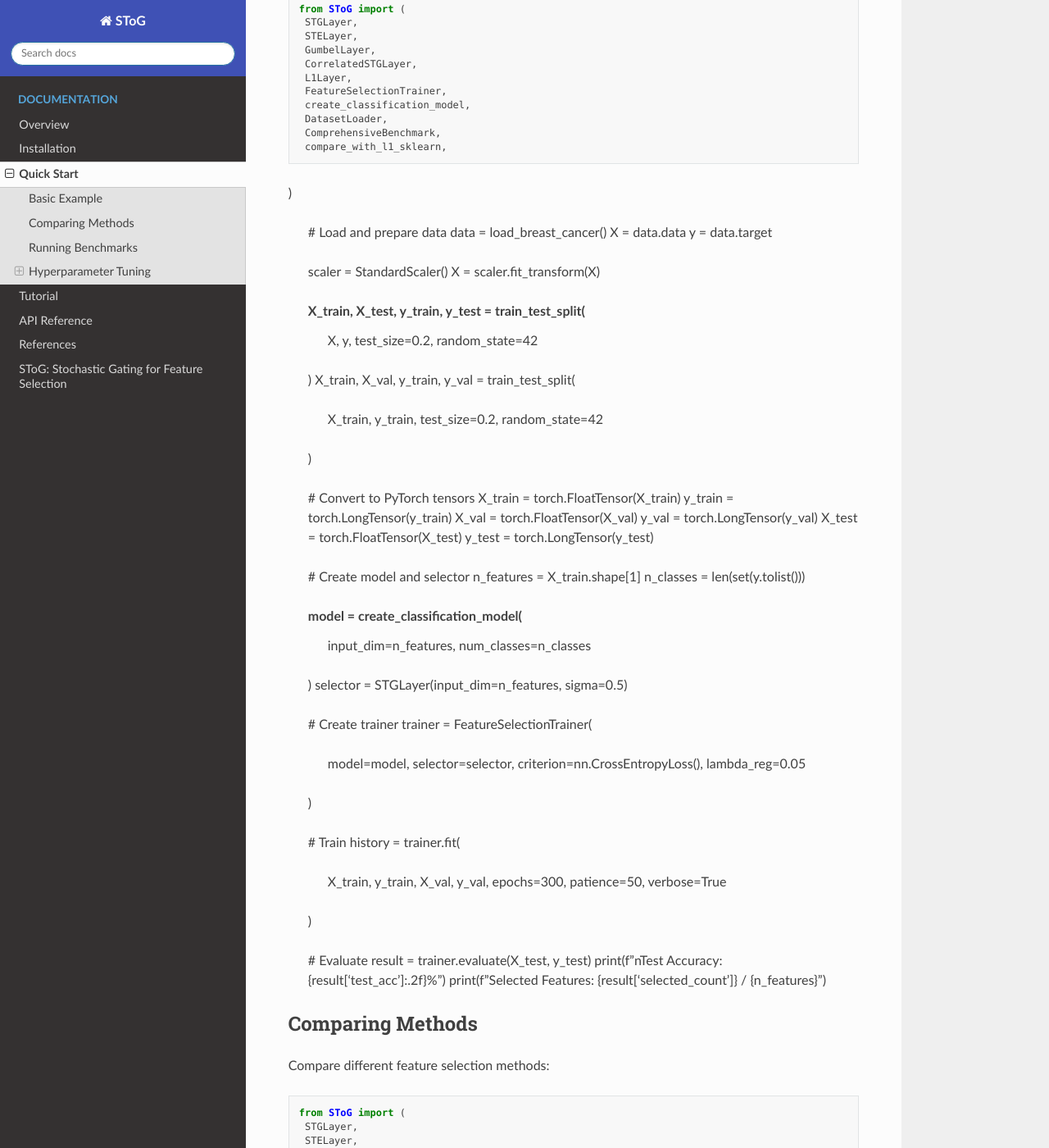
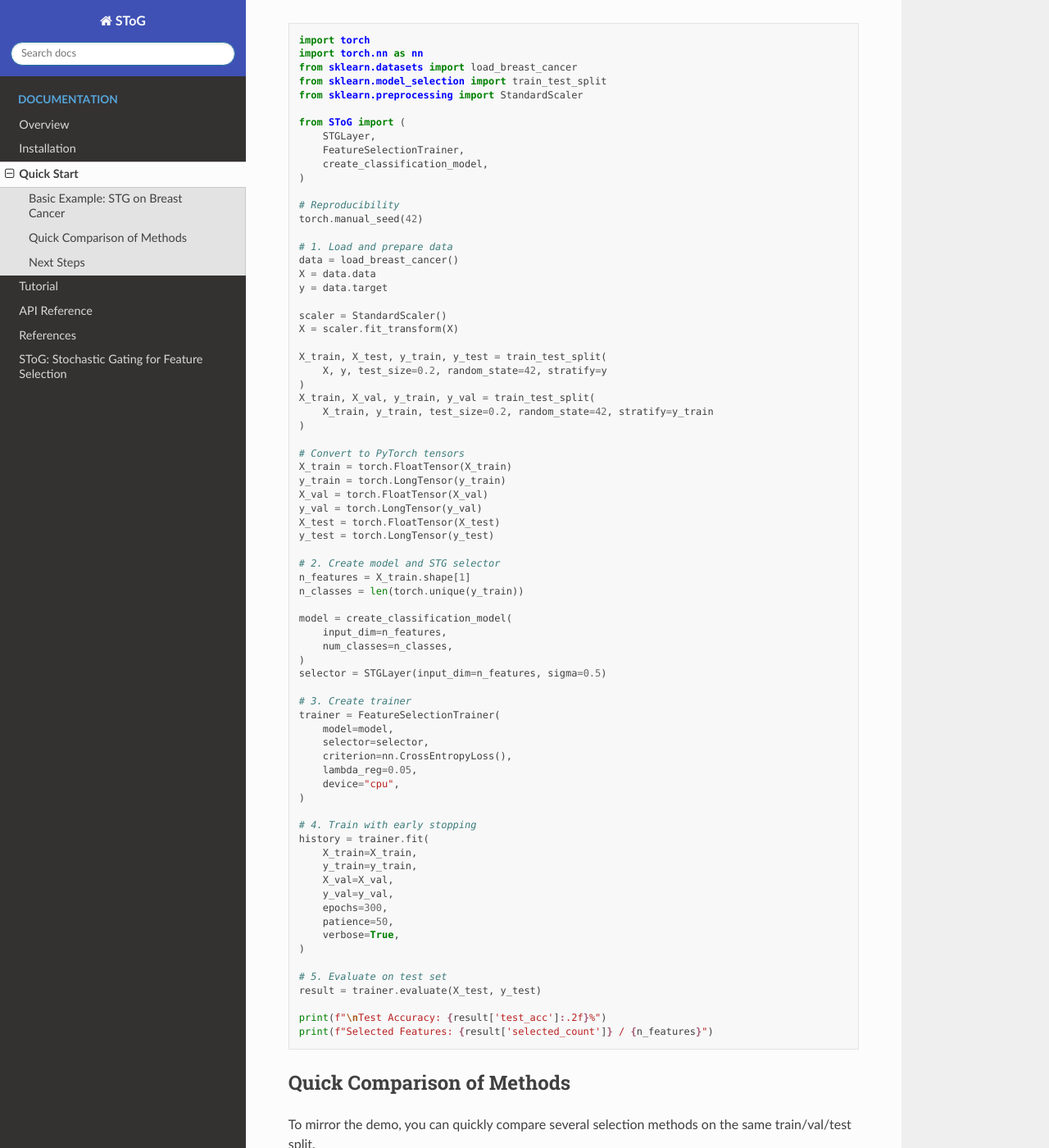
Before and after one commit to intsystems/SToG, a Sphinx documentation site: the page built from doc/source/quick_start.rst, in a window 1280 px wide and 1400 px high, scrolled down 375 px. Shown: the whole window at 82% size. Built offline with Sphinx 7.4.7 and the Read the Docs theme 3.1.0, drawn with Linux system fonts in a browser that asks for light colours; some of the changed text lies outside the part shown.

Commit message:
fix quick start

```diff
--- a/doc/source/quick_start.rst
+++ b/doc/source/quick_start.rst
@@ -2,10 +2,18 @@
 Quick Start
 ===========
 
-Basic Example
-=============
+This section shows a minimal end‑to‑end example using SToG after installing
+the package from PyPI:
 
-Here's a minimal example to get started with SToG:
+.. code-block:: bash
+
+   pip install stog
+
+Basic Example: STG on Breast Cancer
+===================================
+
+The example below reproduces the main steps from the demo notebook in a
+compact form.
 
 .. code-block:: python
 
@@ -16,19 +24,15 @@ Here's a minimal example to get started with SToG:
    from sklearn.preprocessing import StandardScaler
 
    from SToG import (
-    STGLayer,
-    STELayer,
-    GumbelLayer,
-    CorrelatedSTGLayer,
-    L1Layer,
-    FeatureSelectionTrainer,
-    create_classification_model,
-    DatasetLoader,
-    ComprehensiveBenchmark,
-    compare_with_l1_sklearn,
-)
+       STGLayer,
+       FeatureSelectionTrainer,
+       create_classification_model,
+   )
 
-   # Load and prepare data
+   # Reproducibility
+   torch.manual_seed(42)
+
+   # 1. Load and prepare data
    data = load_breast_cancer()
    X = data.data
    y = data.target
@@ -37,10 +41,10 @@ Here's a minimal example to get started with SToG:
    X = scaler.fit_transform(X)
 
    X_train, X_test, y_train, y_test = train_test_split(
-       X, y, test_size=0.2, random_state=42
+       X, y, test_size=0.2, random_state=42, stratify=y
    )
    X_train, X_val, y_train, y_val = train_test_split(
-       X_train, y_train, test_size=0.2, random_state=42
+       X_train, y_train, test_size=0.2, random_state=42, stratify=y_train
    )
 
    # Convert to PyTorch tensors
@@ -51,156 +55,108 @@ Here's a minimal example to get started with SToG:
    X_test = torch.FloatTensor(X_test)
    y_test = torch.LongTensor(y_test)
 
-   # Create model and selector
+   # 2. Create model and STG selector
    n_features = X_train.shape[1]
-   n_classes = len(set(y.tolist()))
+   n_classes = len(torch.unique(y_train))
 
    model = create_classification_model(
        input_dim=n_features,
-       num_classes=n_classes
+       num_classes=n_classes,
    )
    selector = STGLayer(input_dim=n_features, sigma=0.5)
 
-   # Create trainer
+   # 3. Create trainer
    trainer = FeatureSelectionTrainer(
        model=model,
        selector=selector,
        criterion=nn.CrossEntropyLoss(),
-       lambda_reg=0.05
+       lambda_reg=0.05,
+       device="cpu",
    )
 
-   # Train
+   # 4. Train with early stopping
    history = trainer.fit(
-       X_train, y_train,
-       X_val, y_val,
+       X_train=X_train,
+       y_train=y_train,
+       X_val=X_val,
+       y_val=y_val,
        epochs=300,
        patience=50,
-       verbose=True
+       verbose=True,
    )
 
-   # Evaluate
+   # 5. Evaluate on test set
    result = trainer.evaluate(X_test, y_test)
+
    print(f"\nTest Accuracy: {result['test_acc']:.2f}%")
    print(f"Selected Features: {result['selected_count']} / {n_features}")
 
-Comparing Methods
-=================
+Quick Comparison of Methods
+===========================
 
-Compare different feature selection methods:
+To mirror the demo, you can quickly compare several selection methods
+on the same train/val/test split.
 
 .. code-block:: python
 
    from SToG import (
-    STGLayer,
-    STELayer,
-    GumbelLayer,
-    CorrelatedSTGLayer,
-    L1Layer
-)
-
+       STGLayer,
+       STELayer,
+       GumbelLayer,
+       CorrelatedSTGLayer,
+       L1Layer,
+       FeatureSelectionTrainer,
+       create_classification_model,
+   )
 
    methods = {
-       'STG': STGLayer(input_dim=n_features, sigma=0.5),
-       'STE': STELayer(input_dim=n_features),
-       'Gumbel': GumbelLayer(input_dim=n_features, temperature=1.0),
-       'CorrelatedSTG': CorrelatedSTGLayer(input_dim=n_features, sigma=0.5),
-       'L1': L1Layer(input_dim=n_features),
+       "STG": STGLayer(input_dim=n_features, sigma=0.5),
+       "STE": STELayer(input_dim=n_features),
+       "Gumbel": GumbelLayer(input_dim=n_features, temperature=1.0),
+       "CorrelatedSTG": CorrelatedSTGLayer(input_dim=n_features, sigma=0.5),
+       "L1": L1Layer(input_dim=n_features),
    }
 
    results = {}
+
    for name, selector in methods.items():
-       # Create fresh model for fair comparison
+       # fresh model for each method
        model = create_classification_model(
            input_dim=n_features,
-           num_classes=n_classes
+           num_classes=n_classes,
        )
 
        trainer = FeatureSelectionTrainer(
            model=model,
            selector=selector,
            criterion=nn.CrossEntropyLoss(),
-           lambda_reg=0.05
+           lambda_reg=0.05,
+           device="cpu",
        )
 
-       trainer.fit(X_train, y_train, X_val, y_val, epochs=300, verbose=False)
+       trainer.fit(
+           X_train=X_train,
+           y_train=y_train,
+           X_val=X_val,
+           y_val=y_val,
+           epochs=300,
+           patience=50,
+           verbose=False,
+       )
        results[name] = trainer.evaluate(X_test, y_test)
 
-   # Display results
    print(f"\n{'Method':<20} {'Accuracy':<12} {'Selected':<12}")
-   print('-' * 44)
-   for name, result in results.items():
-       print(f"{name:<20} {result['test_acc']:>10.2f}% {result['selected_count']:>10} / {n_features}")
+   print("-" * 44)
+   for name, res in results.items():
+       print(
+           f"{name:<20} {res['test_acc']:>10.2f}% "
+           f"{res['selected_count']:>10} / {n_features}"
+       )
 
-Running Benchmarks
-==================
+Next Steps
+==========
 
-Run comprehensive benchmarks on multiple datasets:
+For more advanced usage mirroring the full demo notebook, see:
 
-.. code-block:: python
-
-   from SToG import ComprehensiveBenchmark, DatasetLoader
-
-   # Initialize benchmark
-   benchmark = ComprehensiveBenchmark(device='cpu')
-
-   # Optionally customize datasets
-   loader = DatasetLoader()
-   datasets = [
-       loader.load_breast_cancer(),
-       loader.load_wine(),
-       loader.create_synthetic_high_dim(),
-       loader.create_synthetic_correlated(),
-   ]
-
-   # Run benchmark
-   benchmark.run_benchmark(datasets)
-
-Hyperparameter Tuning
-=====================
-
-Key hyperparameters and their effects:
-
-Lambda (Sparsity Parameter)
-~~~~~~~~~~~~~~~~~~~~~~~~~~~
-
-Controls the trade-off between accuracy and sparsity:
-
-.. code-block:: python
-
-   lambdas = [0.01, 0.05, 0.1, 0.2, 0.5]
-
-   for lam in lambdas:
-       selector = STGLayer(input_dim=n_features)
-       trainer = FeatureSelectionTrainer(
-           model=create_classification_model(n_features, n_classes),
-           selector=selector,
-           criterion=nn.CrossEntropyLoss(),
-           lambda_reg=lam
-       )
-       trainer.fit(X_train, y_train, X_val, y_val, epochs=300)
-       result = trainer.evaluate(X_test, y_test)
-       print(f"λ={lam}: Acc={result['test_acc']:.2f}%, Selected={result['selected_count']}")
-
-Sigma (STG Noise)
-~~~~~~~~~~~~~~~~~
-
-Standard deviation of Gaussian noise in STG. Affects smoothness of gates:
-
-.. code-block:: python
-
-   sigmas = [0.1, 0.3, 0.5, 0.8, 1.0]
-
-   for sigma in sigmas:
-       selector = STGLayer(input_dim=n_features, sigma=sigma)
-       # ... train and evaluate ...
-
-Learning Rates
-~~~~~~~~~~~~~~
-
-Model and selector have different learning rates:
-
-.. code-block:: python
-
-   trainer = FeatureSelectionTrainer(...)
-   # Default: model_lr=0.001, selector_lr=0.01
-   # Modify in trainer.__init__ if needed
+- :doc:`tutorial` for a detailed synthetic example with plots
+- :doc:`api/index` for the full API reference
```
